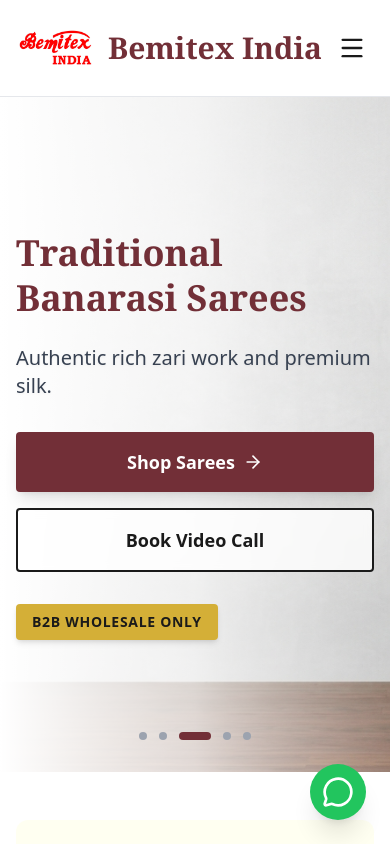
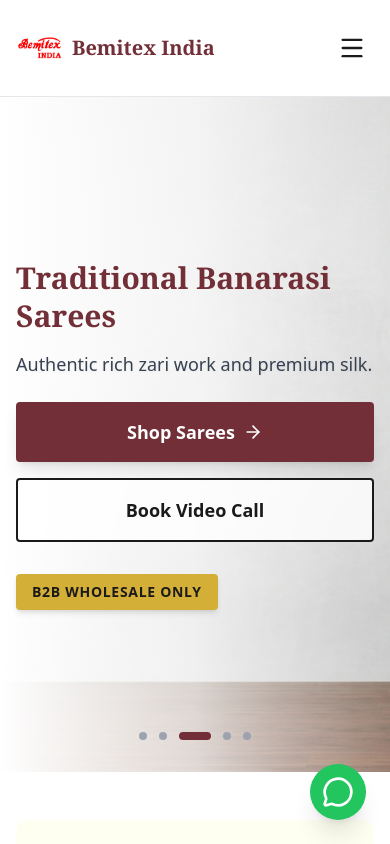
Before and after one commit to DigitechHarsh/bemitexindia, a Next.js app in the folder frontend/: page / in a window 390 px wide. Shown: the top 844 px of the page. Built offline with nearby package versions, Linux system fonts and the light colour scheme; a web font is replaced by a local one.

Commit message:
Enhance mobile responsiveness across Navbar, Footer, and Homepage

```diff
--- a/frontend/src/app/page.tsx
+++ b/frontend/src/app/page.tsx
@@ -115,12 +115,12 @@
               transition={{ duration: 0.6 }}
               className="max-w-2xl"
             >
-              <h1 className="text-4xl md:text-6xl font-serif font-bold text-bemitex-dark mb-6 leading-tight">
+              <h1 className="text-3xl sm:text-4xl md:text-6xl font-serif font-bold text-bemitex-dark mb-4 md:mb-6 leading-tight">
                 <span className={heroSlides[currentSlide].titleColor}>
                   {heroSlides[currentSlide].title}
                 </span>
               </h1>
-              <p className="text-xl text-gray-700 mb-8 font-medium drop-shadow-sm">
+              <p className="text-lg sm:text-xl text-gray-700 mb-6 md:mb-8 font-medium drop-shadow-sm">
                 {heroSlides[currentSlide].subtitle}
               </p>
               <div className="flex flex-col sm:flex-row gap-4">
@@ -304,7 +304,7 @@
                 </div>
               </div>
             </motion.div>
-            <motion.div initial={{ opacity: 0, scale: 0.9 }} whileInView={{ opacity: 1, scale: 1 }} viewport={{ once: true }} className="relative h-[500px] rounded-2xl overflow-hidden shadow-2xl border-4 border-white/10">
+            <motion.div initial={{ opacity: 0, scale: 0.9 }} whileInView={{ opacity: 1, scale: 1 }} viewport={{ once: true }} className="relative h-64 md:h-[500px] rounded-2xl overflow-hidden shadow-2xl border-4 border-white/10">
               <Image src="/banners/banner_suit.jpg" alt="Bemitex Quality" fill className="object-cover" />
             </motion.div>
           </div>
--- a/frontend/src/components/Footer.tsx
+++ b/frontend/src/components/Footer.tsx
@@ -9,8 +9,8 @@
         <div className="grid grid-cols-1 md:grid-cols-2 lg:grid-cols-4 gap-12 mb-12">
           {/* Brand Col */}
           <div>
-            <div className="flex items-center gap-3 mb-6">
-              <div className="relative w-24 h-24">
+            <div className="flex items-center gap-2 md:gap-3 mb-6">
+              <div className="relative w-16 h-16 md:w-24 md:h-24">
                 <Image
                   src="/logo.jpg"
                   alt="Bemitex Logo"
@@ -18,7 +18,7 @@
                   className="object-contain"
                 />
               </div>
-              <span className="text-3xl font-serif text-bemitex-maroon font-bold">Bemitex India</span>
+              <span className="text-2xl md:text-3xl font-serif text-bemitex-maroon font-bold">Bemitex India</span>
             </div>
             <p className="text-gray-500 mb-6 leading-relaxed">
               Direct from Factory to Your Business. India's leading bulk women's ethnic wear manufacturer and wholesaler.
--- a/frontend/src/components/Navbar.tsx
+++ b/frontend/src/components/Navbar.tsx
@@ -22,8 +22,8 @@
       <div className="max-w-7xl mx-auto px-4 sm:px-6 lg:px-8">
         <div className="flex justify-between h-24">
           <div className="flex items-center">
-            <Link href="/" className="flex-shrink-0 flex items-center gap-3">
-              <div className="relative w-20 h-20">
+            <Link href="/" className="flex-shrink-0 flex items-center gap-2 md:gap-3">
+              <div className="relative w-12 h-12 md:w-20 md:h-20">
                 <Image
                   src="/logo.jpg"
                   alt="Bemitex Logo"
@@ -31,7 +31,7 @@
                   className="object-contain"
                 />
               </div>
-              <span className="text-3xl font-serif text-bemitex-maroon font-bold">Bemitex India</span>
+              <span className="text-xl md:text-3xl font-serif text-bemitex-maroon font-bold whitespace-nowrap">Bemitex India</span>
             </Link>
           </div>
 
```
